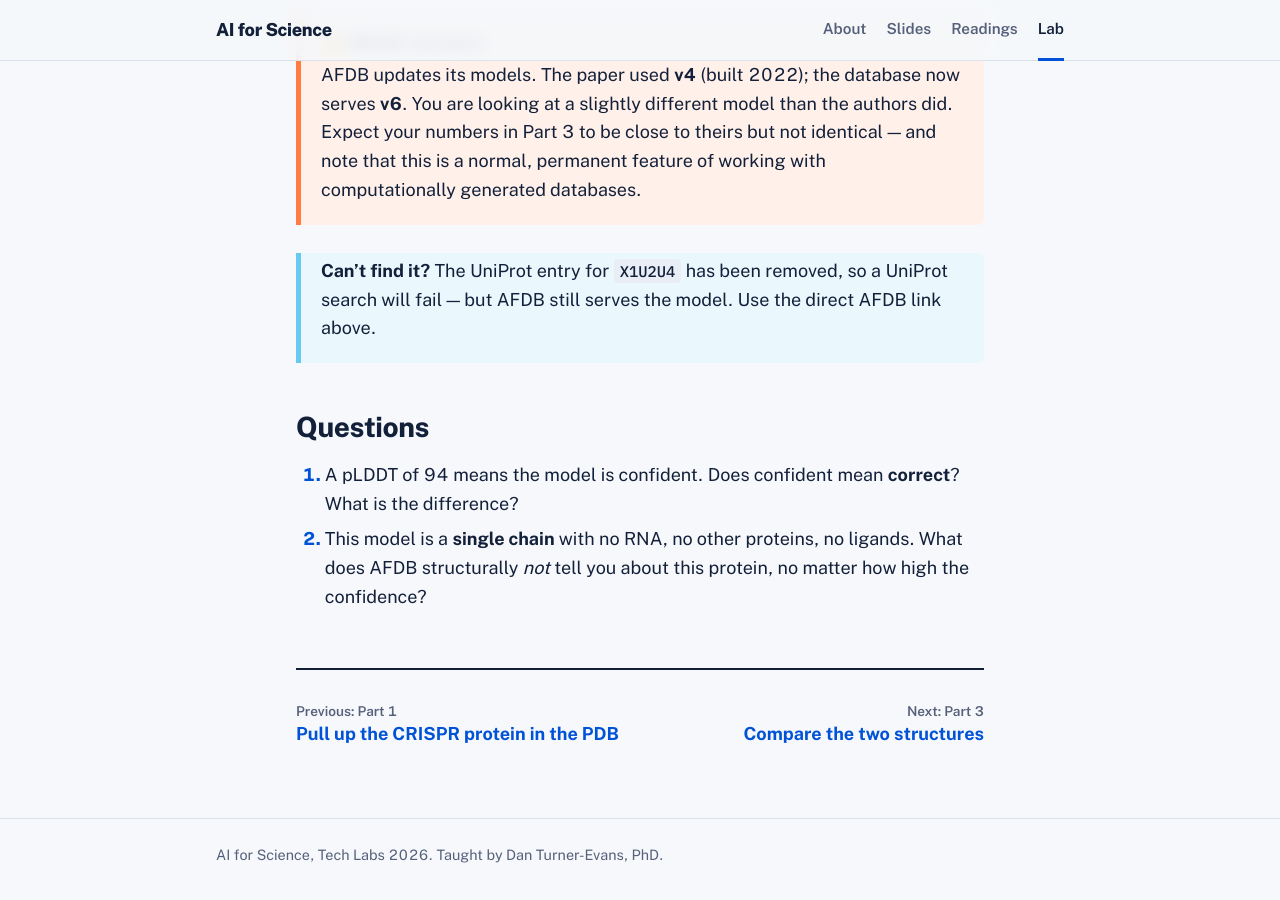
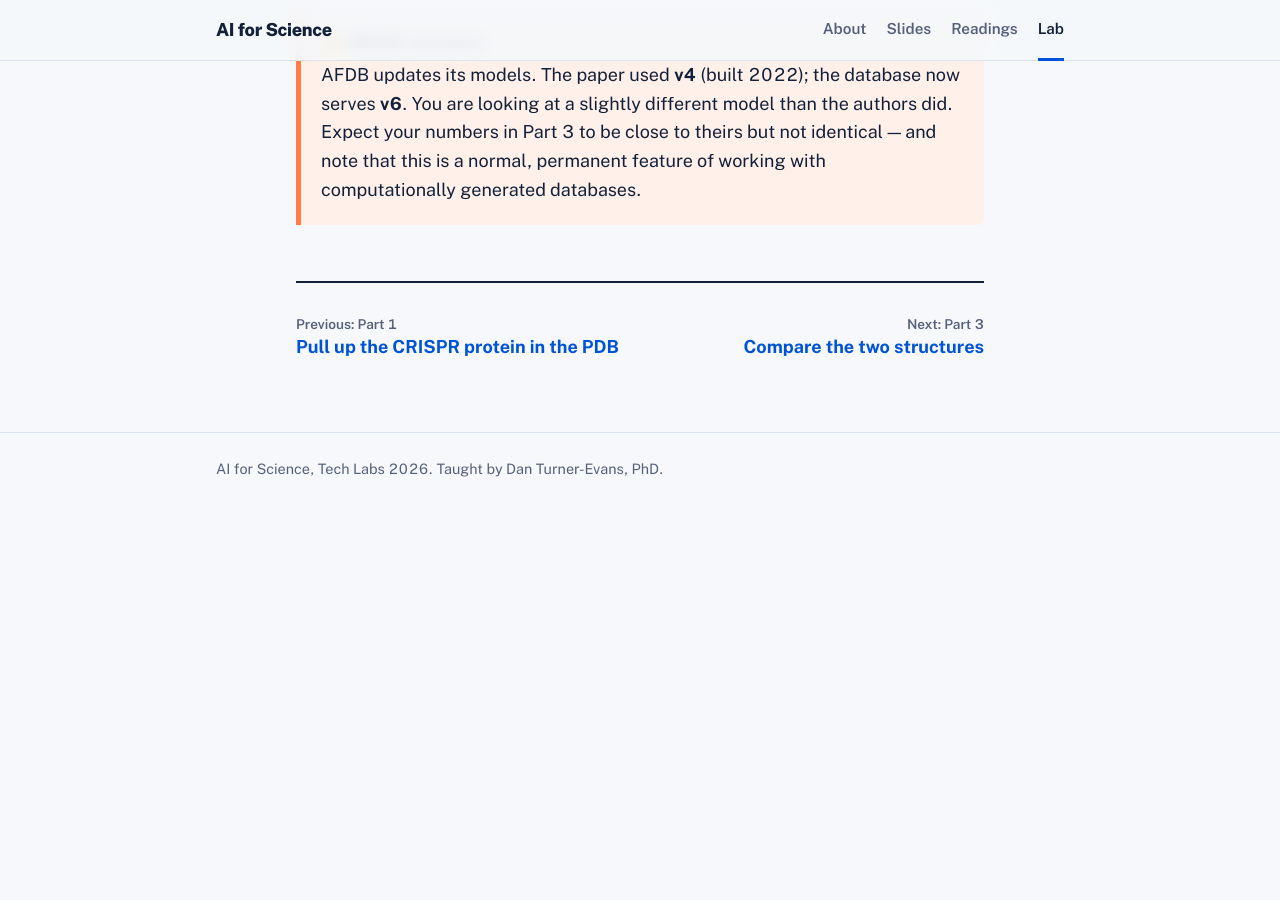
Before and after one commit to DanTurner-Evans/AI-for-science, a Jekyll site: the page built from lab/part-2.md, in a window 1280 px wide and 900 px high, scrolled down 1509 px. Built offline with Jekyll 4.4.1, drawn with Linux system fonts in a browser that asks for light colours; after the commit the page ends 2022 px from its top, so only the background shows below that.

Commit message:
Part 2: remove UniProt tip and questions; drop Part 5 back-reference
Co-Authored-By: Claude Opus 5.5 <noreply@anthropic.com>

```diff
--- a/lab/part-2.md
+++ b/lab/part-2.md
@@ -54,16 +54,3 @@ best guesses.
 > did. Expect your numbers in Part 3 to be close to theirs but not identical —
 > and note that this is a normal, permanent feature of working with
 > computationally generated databases.
-
-> **Can't find it?** The UniProt entry for `X1U2U4` has been removed, so a
-> UniProt search will fail — but AFDB still serves the model. Use the direct
-> AFDB link above.
-{: .tip}
-
-## Questions
-
-1. A pLDDT of 94 means the model is confident. Does confident mean **correct**?
-   What is the difference?
-2. This model is a **single chain** with no RNA, no other proteins, no ligands.
-   What does AFDB structurally *not* tell you about this protein, no matter how
-   high the confidence?
```
Also changed, not shown: lab/part-5.md (+1 -2 lines).
